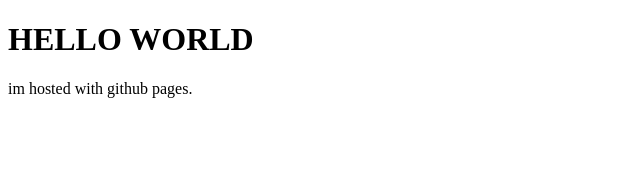
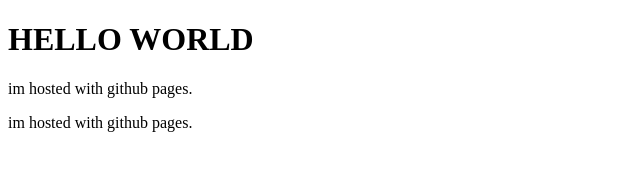
Before and after one commit to s-suresh/sus.github.io, a plain HTML site: page index.html in a window 1280 px wide. Shown: the whole page, without its empty margins (0-640 px from the left). Drawn offline with Linux system fonts and the light colour scheme.

Commit message:
Update index.html

```diff
--- a/index.html
+++ b/index.html
@@ -3,5 +3,6 @@
 <body>
     <h1>HELLO WORLD</h1>
     <p>im hosted with github pages.</p>
+    <p>im hosted with github pages.</p>
 </body>
 </html>
```
